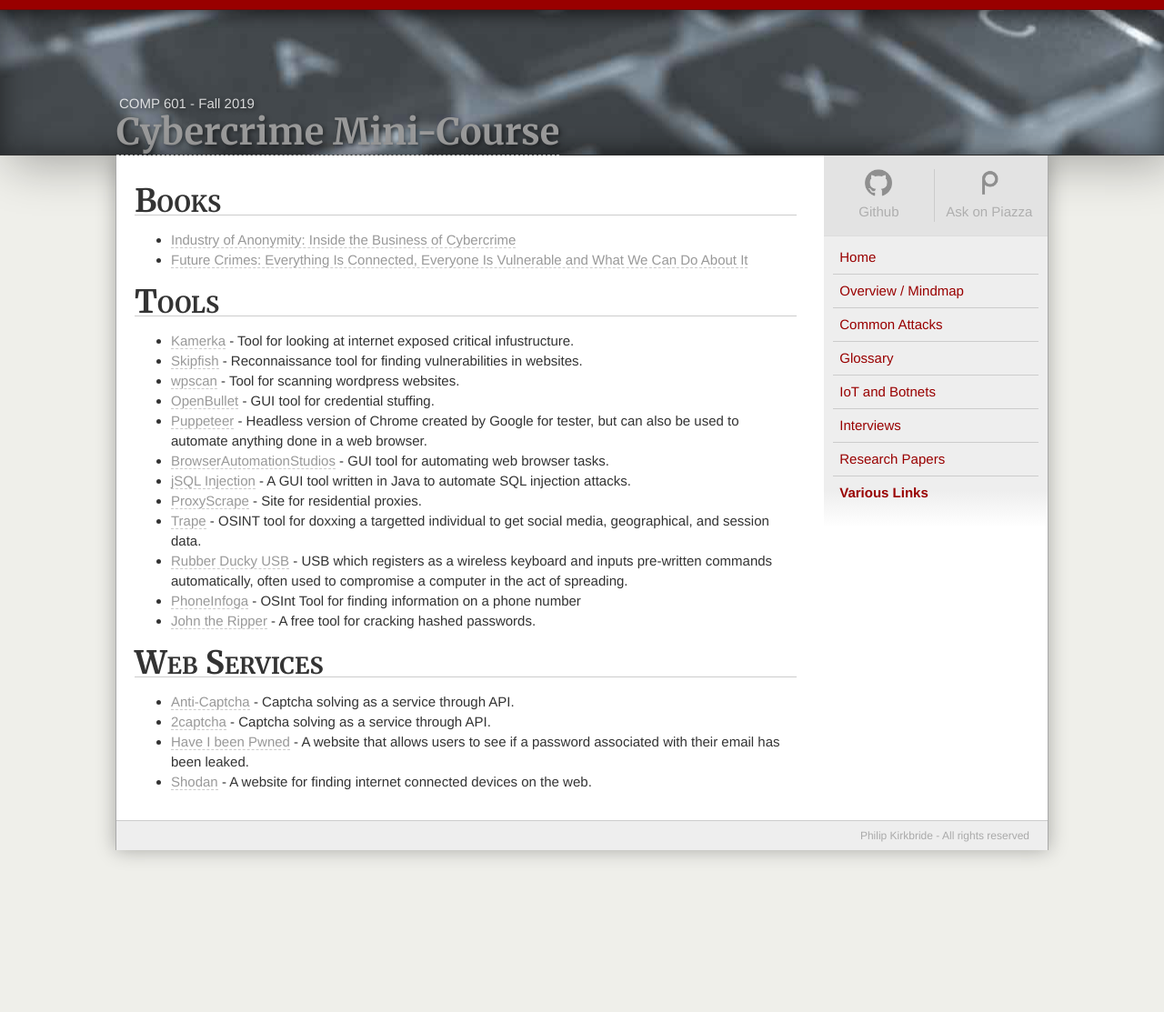
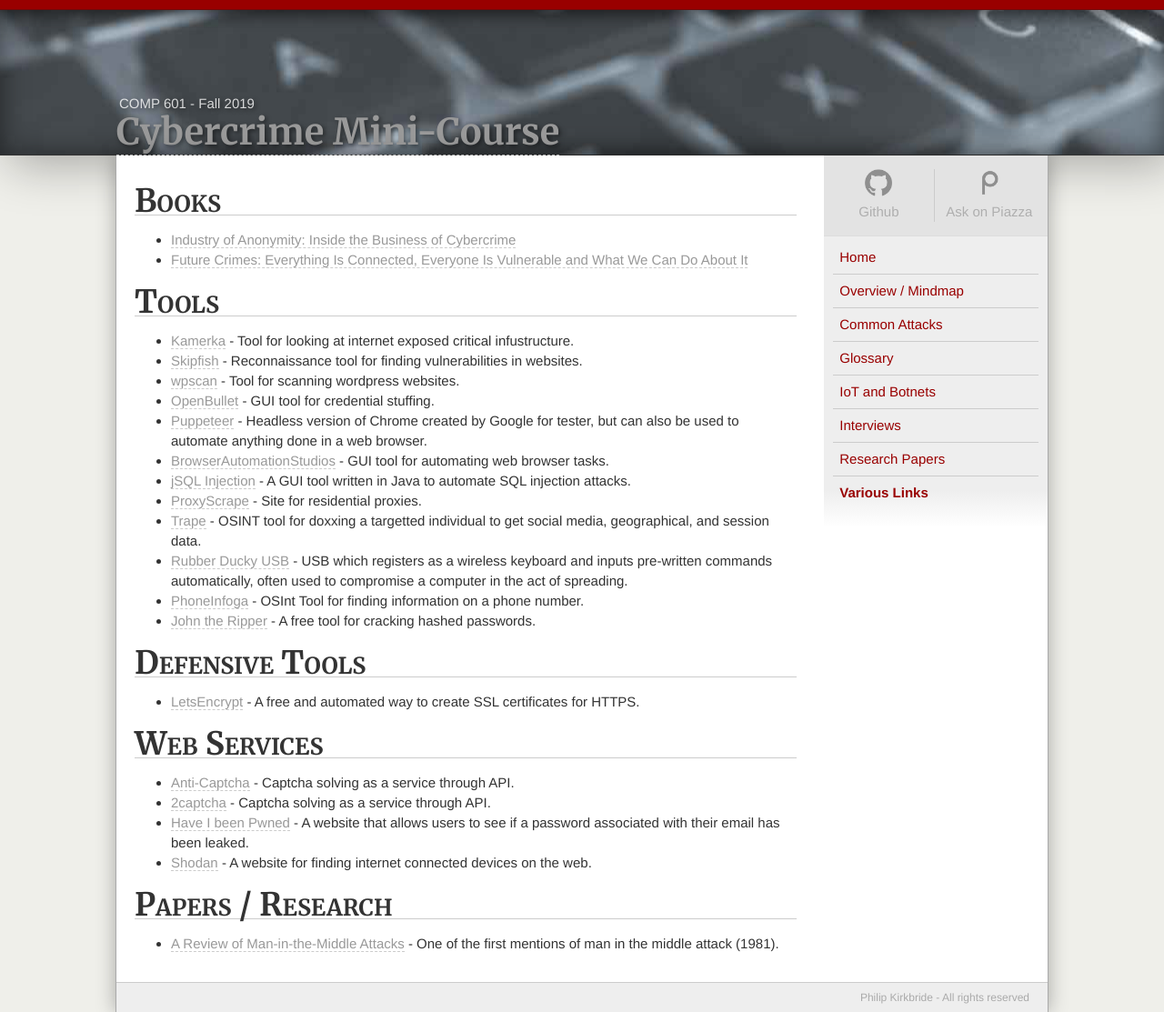
Before and after one commit to kirkins/Cyber-Crime-Micro-Course, a Jekyll site: the page built from links.md, in a window 1280 px wide. Shown: the whole page at 91% size. Built offline with Jekyll 4.4.1, drawn with Linux system fonts in a browser that asks for light colours; nearby versions of some CDN libraries; some web fonts are replaced; Markdown is read by kramdown in place of the engine named in the settings.

Commit message:
add links and section on MiTM

```diff
--- a/links.md
+++ b/links.md
@@ -20,8 +20,12 @@ nav: links
 - [ProxyScrape](https://proxyscrape.com/) - Site for residential proxies.
 - [Trape](https://github.com/jofpin/trape) - OSINT tool for doxxing a targetted individual to get social media, geographical, and session data.
 - [Rubber Ducky USB](https://shop.hak5.org/products/usb-rubber-ducky-deluxe) - USB which registers as a wireless keyboard and inputs pre-written commands automatically, often used to compromise a computer in the act of spreading.
-- [PhoneInfoga](https://github.com/sundowndev/PhoneInfoga) - OSInt Tool for finding information on a phone number
+- [PhoneInfoga](https://github.com/sundowndev/PhoneInfoga) - OSInt Tool for finding information on a phone number.
 - [John the Ripper](https://github.com/magnumripper/JohnTheRipper) - A free tool for cracking hashed passwords.
+
+## Defensive Tools
+
+- [LetsEncrypt](https://letsencrypt.org/) - A free and automated way to create SSL certificates for HTTPS.
 
 ## Web Services
 
@@ -29,3 +33,7 @@ nav: links
 - [2captcha](https://2captcha.com/) - Captcha solving as a service through API.
 - [Have I been Pwned](https://haveibeenpwned.com/) - A website that allows users to see if a password associated with their email has been leaked.
 - [Shodan](https://www.shodan.io/) - A website for finding internet connected devices on the web.
+
+## Papers / Research
+
+- [A Review of Man-in-the-Middle Attacks](https://arxiv.org/pdf/1504.02115.pdf) - One of the first mentions of man in the middle attack (1981).
```
Also changed, not shown: attacks/mitm.md (added, +11 -0 lines), types.md (+1 -1 lines).
